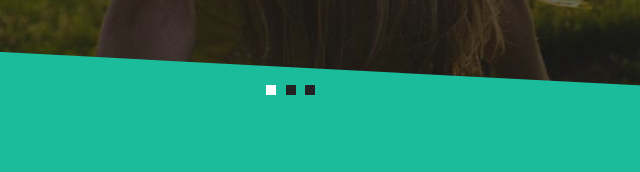
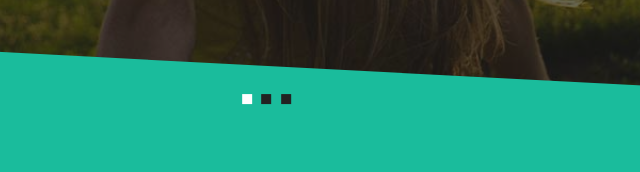
Before and after one commit to dev-sites/ishop, a plain HTML site: page docs/index.html in a window 1280 px wide. Shown: the part 780-952 px from the top of the page, 361-1001 px from the left. Drawn offline with Linux system fonts and the light colour scheme.

Commit message:
center btn group in slider

```diff
--- a/docs/css/slider.css
+++ b/docs/css/slider.css
@@ -72,10 +72,8 @@
 }
 
 .btn-group {
-  position: absolute;
-  bottom: 50px;
-  left: 49%;
-  z-index: 40;
+  transform: rotate(-3deg);
+  padding-top: 20px;
 }
 
 .btn {
--- a/docs/css/zigzag.css
+++ b/docs/css/zigzag.css
@@ -7,6 +7,7 @@
   transform: rotate(3deg);
   width: 108%;
   z-index: 10;
+  text-align: center;
 }
 
 .promo .zigzag,
--- a/docs/index.html
+++ b/docs/index.html
@@ -101,12 +101,13 @@
         </div>
       </div>
     </div>
-    <div class="btn-group">
-      <button class="btn active"></button>
-      <button class="btn"></button>
-      <button class="btn"></button>
+    <div class="zigzag">
+      <div class="btn-group">
+        <button class="btn active"></button>
+        <button class="btn"></button>
+        <button class="btn"></button>
+      </div>
     </div>
-    <div class="zigzag"></div>
   </section> <!-- end slider -->
 
   <section class="promo">
```
